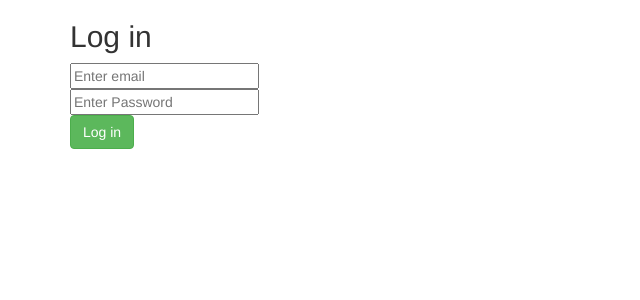
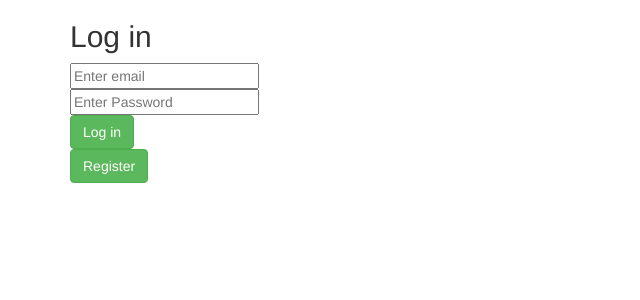
Before and after one commit to doniform/koosli.org, a Flask app: page /user/login in a window 1280 px wide. Shown: the part 52-352 px from the top of the page, without its empty margins (0-640 px from the left). Run offline with Flask 2, Linux system fonts and the light colour scheme; some libraries are stand-ins or nearby versions.

Commit message:
register button in login page

```diff
--- a/koosli/templates/user_login.html
+++ b/koosli/templates/user_login.html
@@ -22,6 +22,9 @@
         <div class="controls">
           <button type="submit" class="btn btn-success">Log in</button>
         </div>
+        <div class="controls">
+            <a href="{{ url_for('user.register') }}"><button type="button" class="btn btn-success">Register</button></a>
+        </div>
     </div>
 </form>
 {% endblock %}
```
